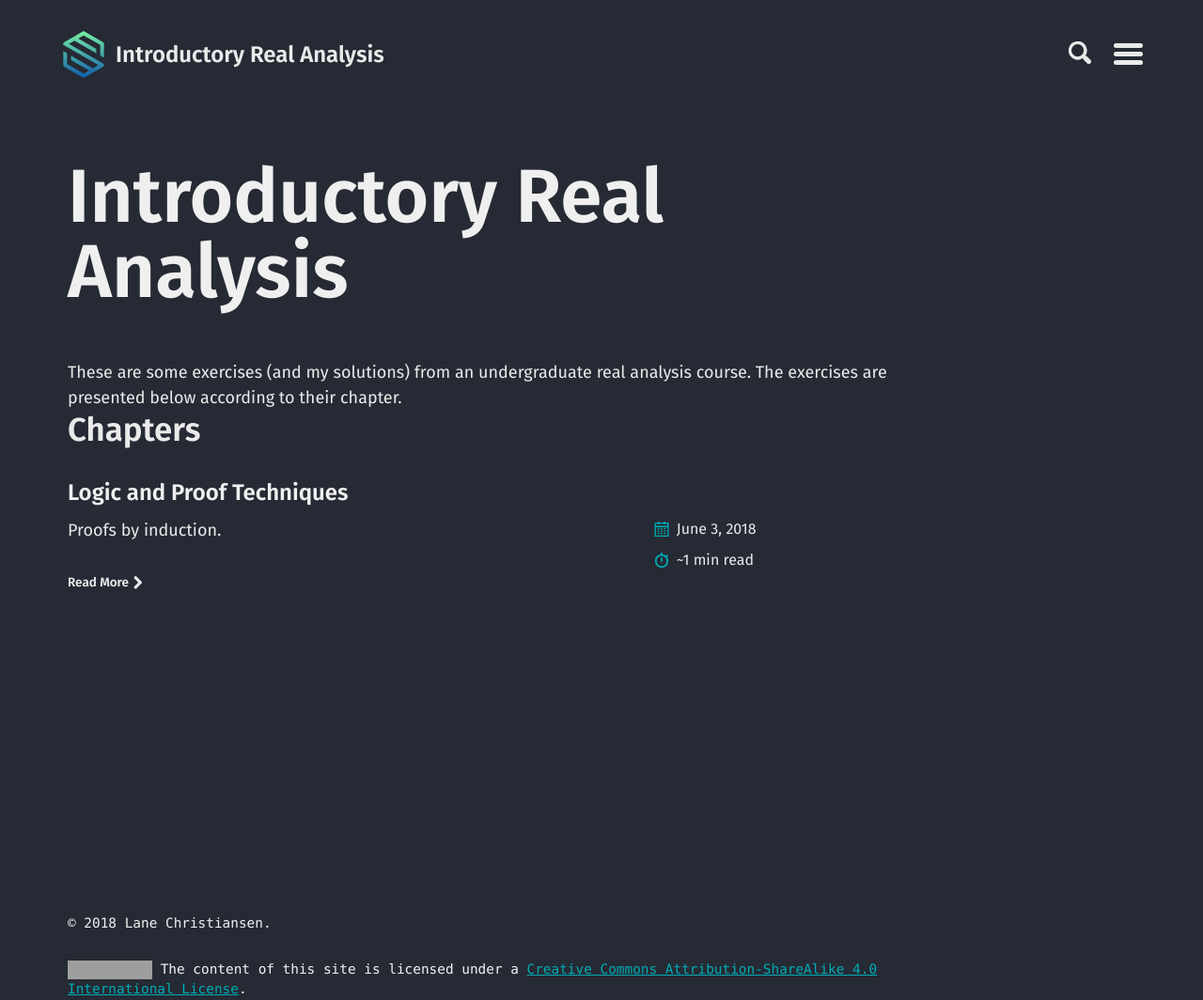
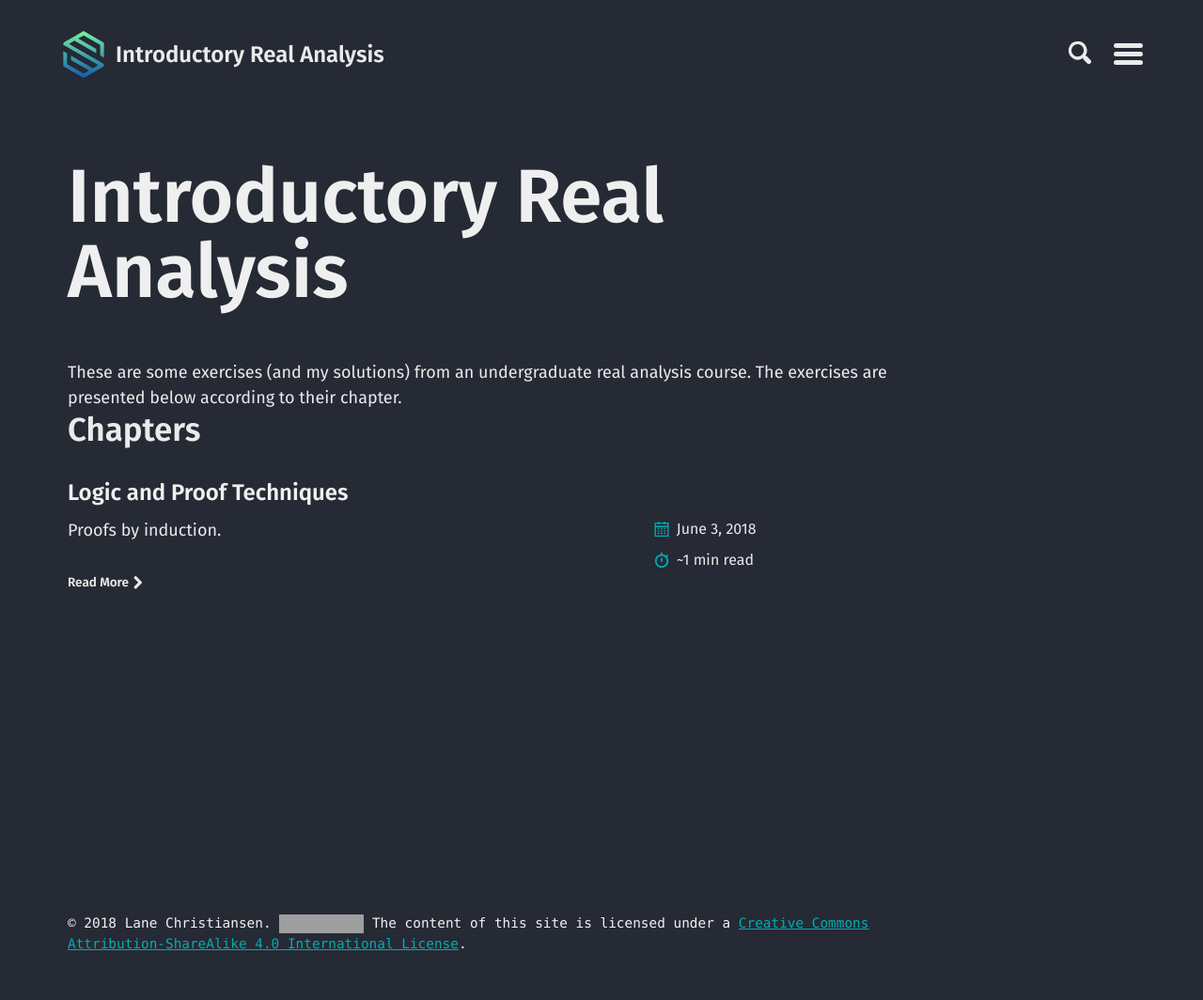
Before and after one commit to bazooka2th/real-analysis, a Jekyll site: the page built from index.html, in a window 1280 px wide. Shown: the whole page at 94% size. Built offline with Jekyll 4.4.1, drawn with Linux system fonts in a browser that asks for light colours; the list of posts is cut into pages by our own code; after the commit the page ends 1042 px from its top, so only the background shows below that; grey boxes are pictures that could not be loaded.

```diff
--- a/_includes/footer.html
+++ b/_includes/footer.html
@@ -4,13 +4,13 @@
       {% if site.copyright %}
         {{ site.copyright | markdownify }}
       {% else %}
-        <p>&copy; {{ site.time | date: '%Y' }} {{ site.author.name }}.</p>
+        <p>&copy; {{ site.time | date: '%Y' }} {{ site.author.name }}.
         <a rel="license" href="http://creativecommons.org/licenses/by-sa/4.0/">
           <img alt="Creative Commons License" style="border-width:0"
           src="https://i.creativecommons.org/l/by-sa/4.0/80x15.png" /></a>
         The content of this site is licensed under a
         <a rel="license" href="http://creativecommons.org/licenses/by-sa/4.0/">
-          Creative Commons Attribution-ShareAlike 4.0 International License</a>.
+          Creative Commons Attribution-ShareAlike 4.0 International License</a>.</p>
       {% endif %}
     </div>
   </div>
```
